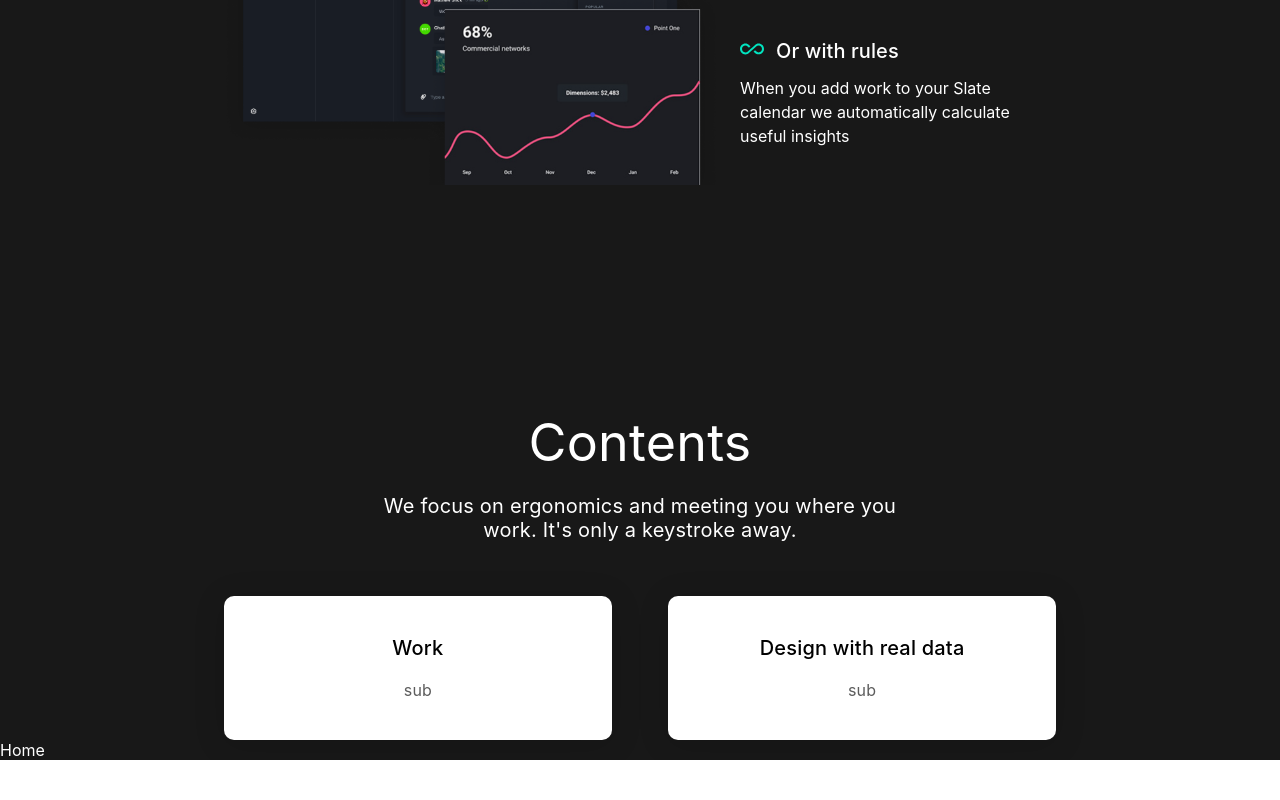
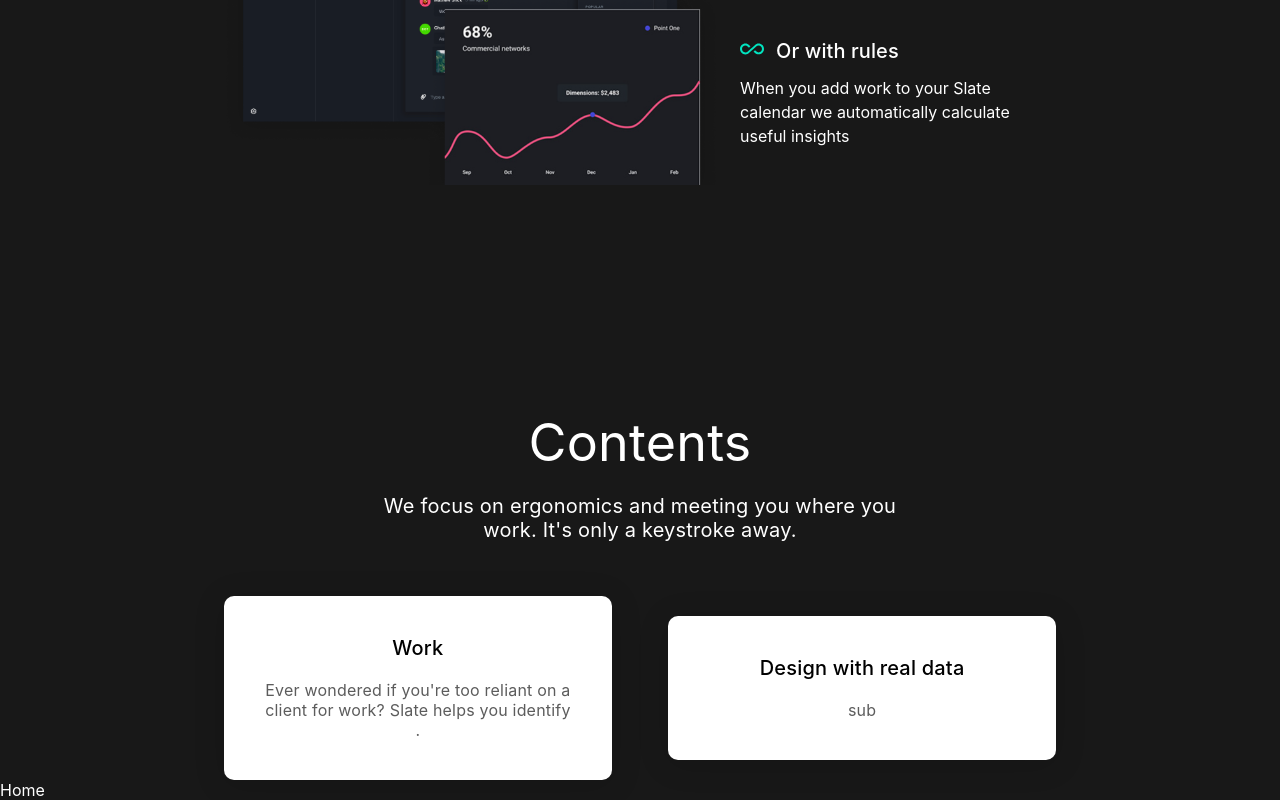
Before and after one commit to TheDa21crj/Landing-Page, a React (Create React App) app: page / in a window 1280 px wide. Shown: the part 2054-2854 px from the top of the page. Before the commit the page ends 2814 px from the top, so only its background shows below. Built offline with nearby package versions, Linux system fonts and the light colour scheme; the HTML template or start-up script is replaced by a standard one.

Commit message:
Update Contents.js

```diff
--- a/src/Components/Contents.js
+++ b/src/Components/Contents.js
@@ -15,7 +15,10 @@ export default function Contents() {
         <div className="ContentsRowDiv">
           <div className="ContentLefthtDiv">
             <p className="CardsDivPTag">Work</p>
-            <p className="ContentCardsSubheading">sub</p>
+            <p className="ContentCardsSubheading">
+              Ever wondered if you're too reliant on a client for work? Slate
+              helps you identify .
+            </p>
           </div>
           <div className="ContentRightDiv">
             <p className="CardsDivPTag">Design with real data</p>
```
